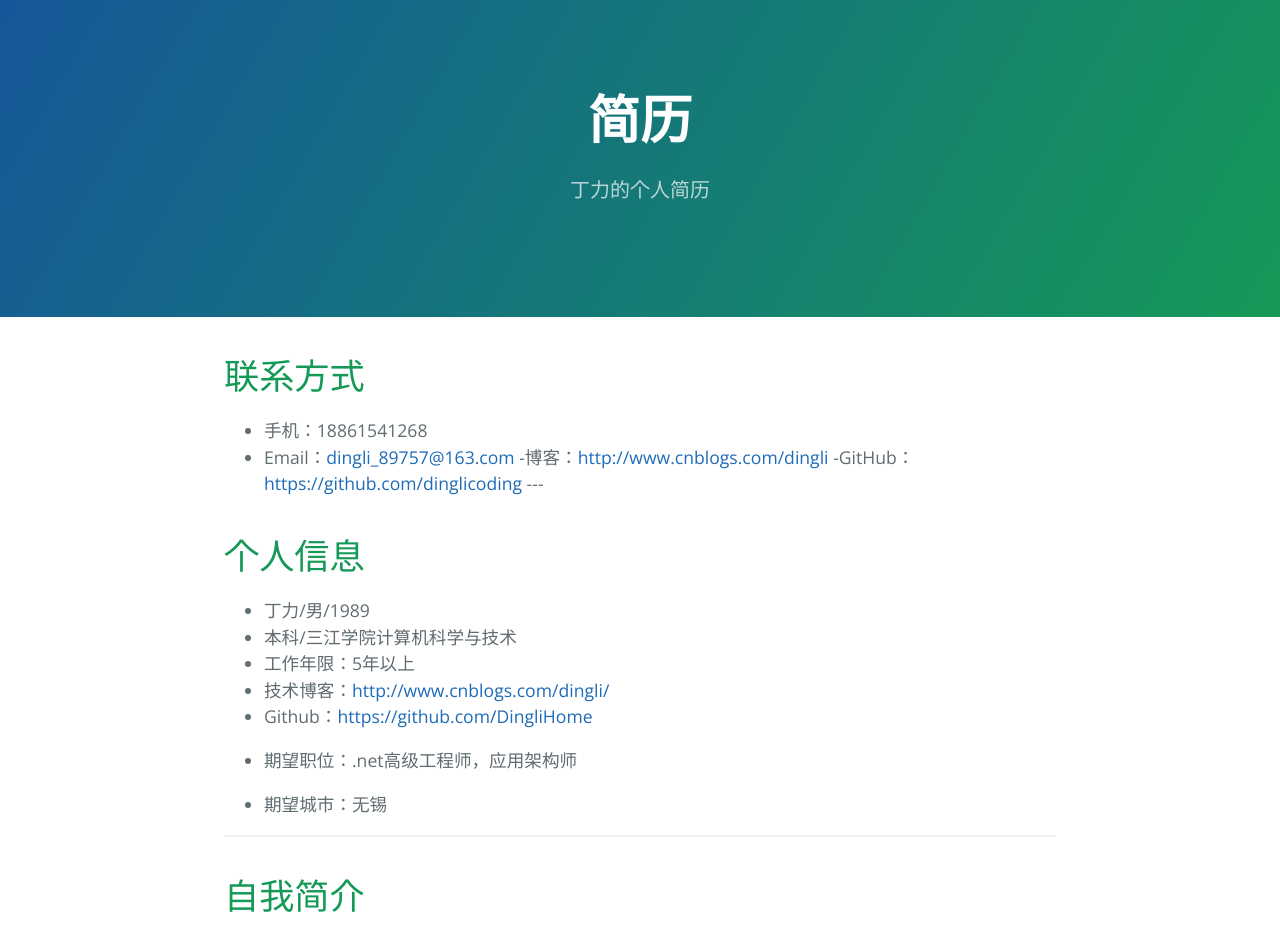
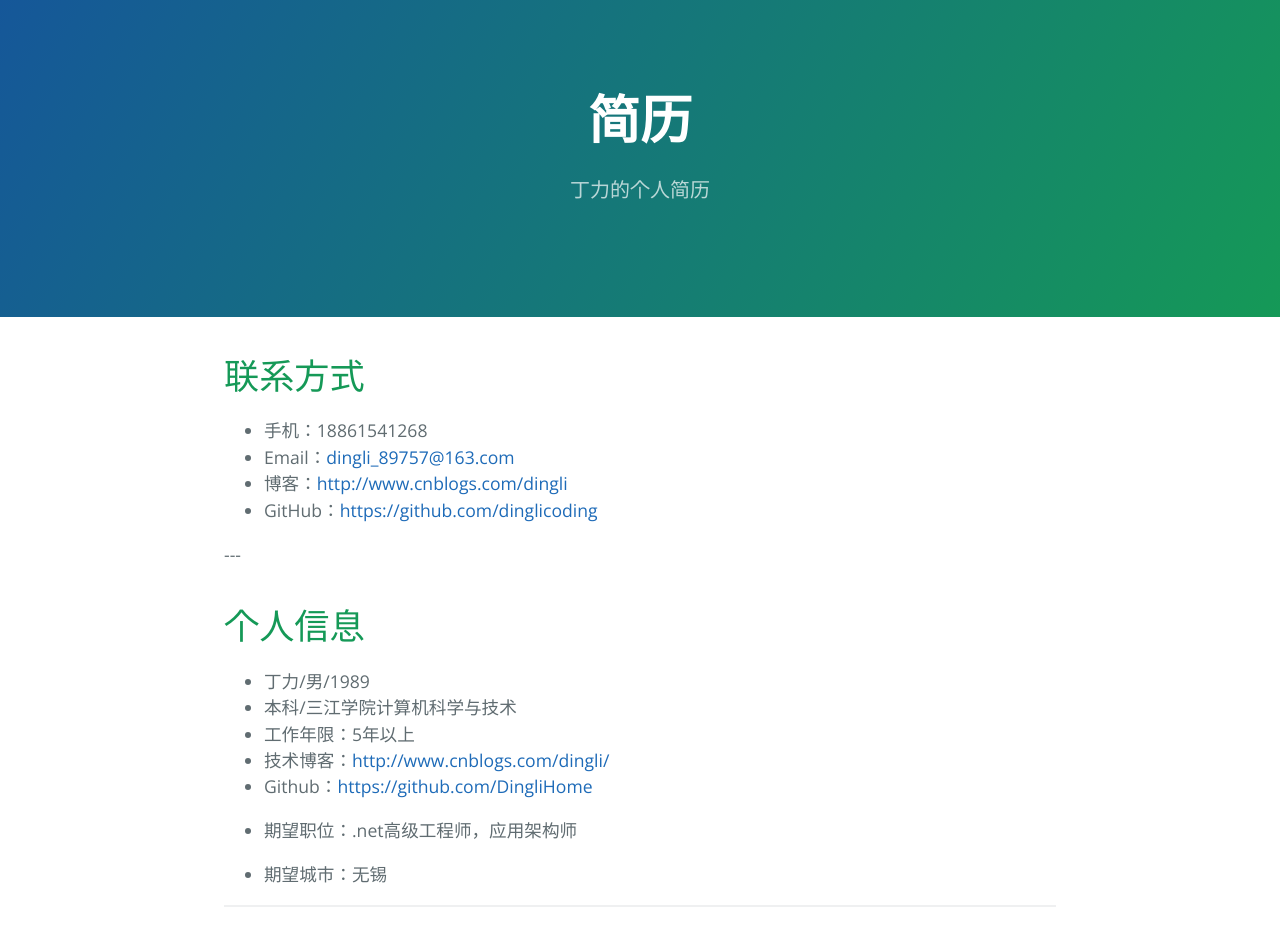
Before and after one commit to DingliHome/resume, a plain HTML site: page index.html in a window 1280 px wide. Shown: the top 925 px of the page. Drawn offline with nearby package versions, Linux system fonts and the light colour scheme.

Commit message:
Update index.html

```diff
--- a/index.html
+++ b/index.html
@@ -21,12 +21,11 @@
 
 <ul>
 <li>手机：18861541268</li>
-<li>Email：<a href="mailto:dingli_89757@163.com">dingli_89757@163.com</a>
--博客：<a href="http://www.cnblogs.com/dingli">http://www.cnblogs.com/dingli</a>
--GitHub：<a href="https://github.com/dinglicoding">https://github.com/dinglicoding</a>
----</li>
+<li>Email：<a href="mailto:dingli_89757@163.com">dingli_89757@163.com</a></li>
+<li>博客：<a href="http://www.cnblogs.com/dingli">http://www.cnblogs.com/dingli</a></li>
+<li>GitHub：<a href="https://github.com/dinglicoding">https://github.com/dinglicoding</a></li>
 </ul>
-
+---
 <h1>
 <a id="个人信息" class="anchor" href="#%E4%B8%AA%E4%BA%BA%E4%BF%A1%E6%81%AF" aria-hidden="true"><span aria-hidden="true" class="octicon octicon-link"></span></a>个人信息</h1>
 
```
